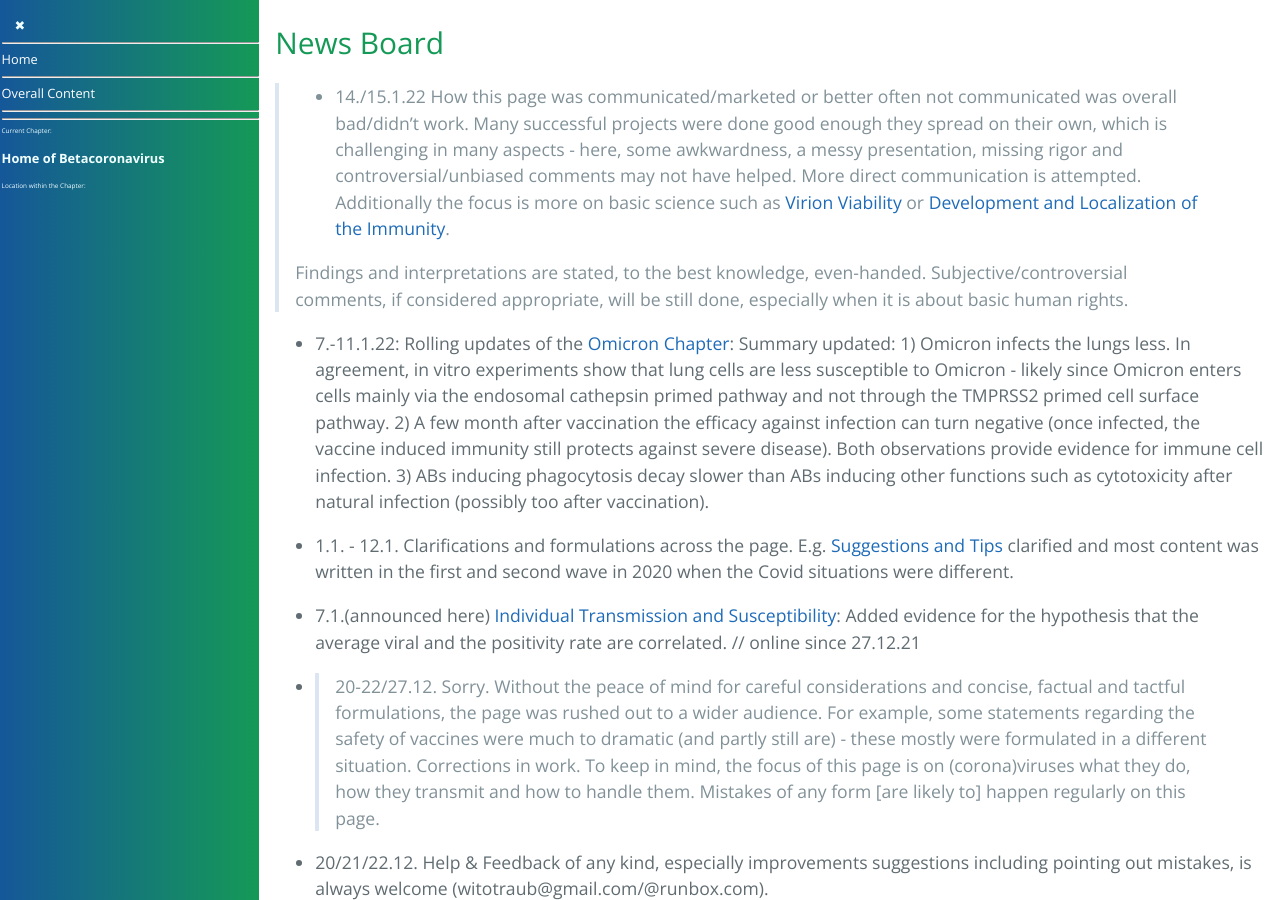
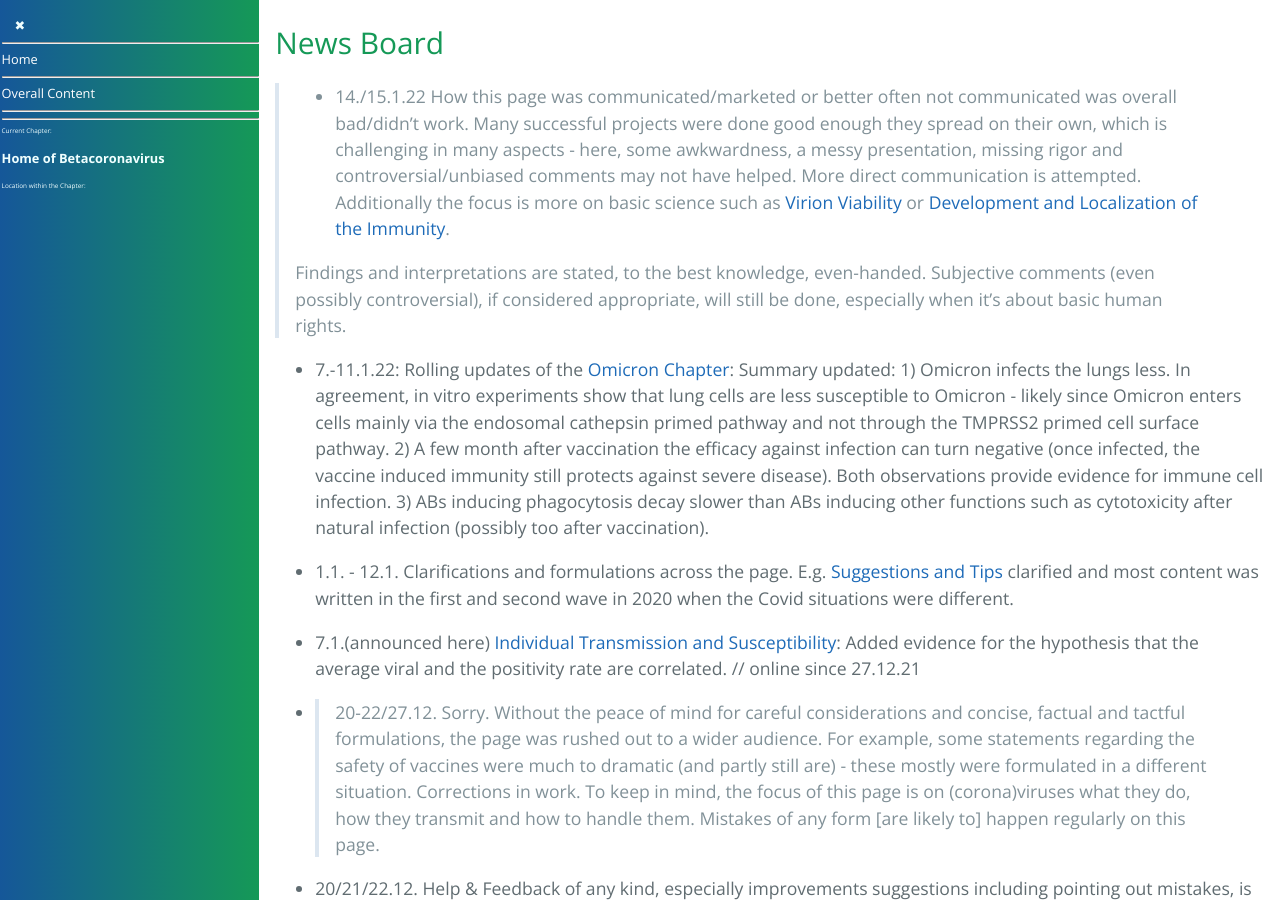
Before and after one commit to forestgrape/coronavirus, a Jekyll site: the page built from index.md, in a window 1280 px wide and 900 px high, scrolled down 2530 px. Built offline with Jekyll 4.4.1, drawn with Linux system fonts in a browser that asks for light colours; our own code applies the rules of GitHub Pages for plain Markdown files.

Commit message:
formulations

```diff
--- a/index.md
+++ b/index.md
@@ -73,7 +73,7 @@ This section overviews the entire content. The [content section](#content) lists
 
 > - 14./15.1.22  How this page was communicated/marketed or better often not communicated was overall bad/didn't work. Many successful projects were done good enough they spread on their own, which is challenging in many aspects - here, some awkwardness, a messy presentation, missing rigor and controversial/unbiased comments may not have helped. More direct communication is attempted. Additionally the focus is more on basic science such as [Virion Viability](2_biological/virion_viability.md) or [Development and Localization of the Immunity](4_immunological/ontogenesis_and_locality_of_immunity.md).
 >
-> Findings and interpretations are stated, to the best knowledge, even-handed. Subjective/controversial comments, if considered appropriate, will be still done, especially when it is about basic human rights.
+> Findings and interpretations are stated, to the best knowledge, even-handed. Subjective comments (even possibly controversial), if considered appropriate, will still be done, especially when it's about basic human rights.
 
 - 7.-11.1.22: Rolling updates of the [Omicron Chapter](2_biological/omicron.md): Summary updated: 1) Omicron infects the lungs less. In agreement, in vitro experiments show that lung cells are less susceptible to Omicron - likely since Omicron enters cells mainly via the endosomal cathepsin primed pathway and not through the TMPRSS2 primed cell surface pathway. 2) A few month after vaccination the efficacy against infection can turn negative (once infected, the vaccine induced immunity still protects against severe disease). Both observations provide evidence for immune cell infection. 3) ABs inducing phagocytosis decay slower than ABs inducing other functions such as cytotoxicity after natural infection (possibly too after vaccination).
 
```
